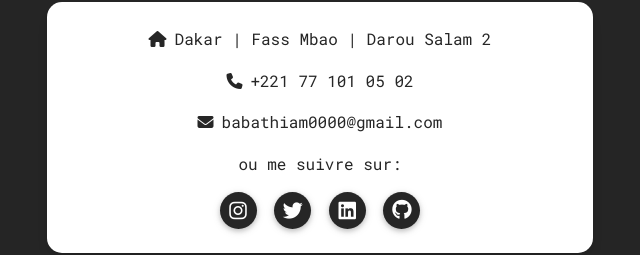
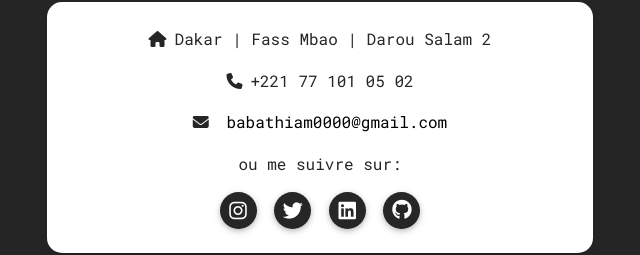
Before and after one commit to Princetoutcouleur/Princetoutcouleur-portfolio-amadou-mamadou-thiam-2023, a plain HTML site: page index.html in a window 1280 px wide. Shown: the part 3020-3275 px from the top of the page, 320-960 px from the left. Drawn offline with nearby package versions, Linux system fonts and the light colour scheme.

Commit message:
email color

```diff
--- a/index.html
+++ b/index.html
@@ -288,7 +288,8 @@
 ">
                                     <button class="btn btn-secondary me-1">Voir site</button>
                                 </a>
-                            <a href="https://github.com/Princetoutcouleur/-Princetoutcouleur-princetoutcouleur-business-clone-wethenew">
+                                <a
+                                    href="https://github.com/Princetoutcouleur/-Princetoutcouleur-princetoutcouleur-business-clone-wethenew">
                                     <button class="btn btn-dark ms-1">Github</button>
                                 </a>
                             </div>
@@ -331,9 +332,9 @@
                             <div class="text-dark text-center">
                                 <p><i class="fa-solid fa-house me-2"></i>Dakar | Fass Mbao | Darou Salam 2</p>
                                 <p><i class="fa-solid fa-phone me-2"></i>+221 77 101 05 02</p>
-                                <a href="mailto:babathiam0000@gmail.com" class="text-dark">
-                                    <p><i class="fa-solid fa-envelope me-2"></i><span class="email">babathiam0000@gmail.com</span></p>
-                                </a>
+                                <p><i class="fa-solid fa-envelope me-2"></i><a href="mailto:babathiam0000@gmail.com">
+                                        <span class="email">babathiam0000@gmail.com</span>
+                                    </a></p>
                             </div>
                             <div class="text-center">
                                 <p class="text-dark">ou me suivre sur:</p>
--- a/style.css
+++ b/style.css
@@ -117,3 +117,6 @@ body{
     height: 80px;
     padding-bottom: 10px;
 }
+#contact .email{
+    color: black;
+}
```
Lines whose indentation alone changed are shown as unchanged.
